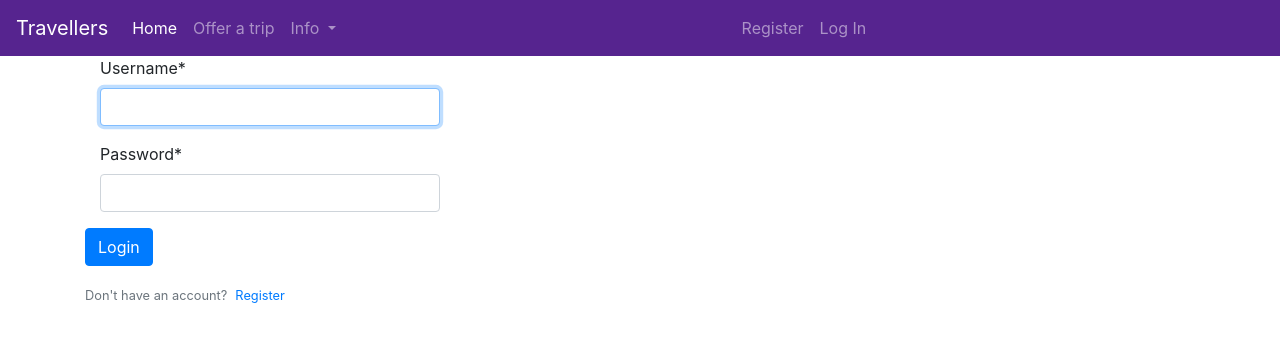
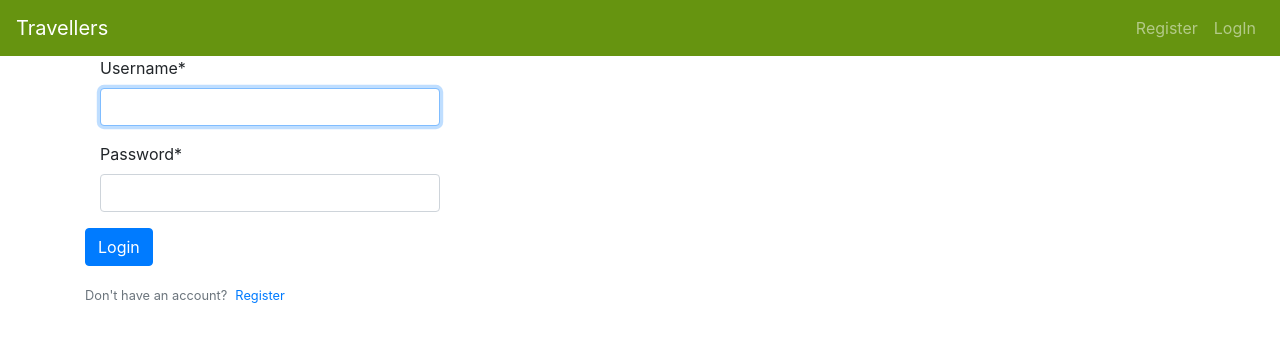
Before and after one commit to smartero/mysite, a Django app: page /login/ in a window 1280 px wide. Shown: the top 342 px of the page. Run offline with Django 3.2, Linux system fonts and the light colour scheme; some libraries are stand-ins or nearby versions.

Commit message:
corrected navbar

```diff
--- a/mysite/settings.py
+++ b/mysite/settings.py
@@ -126,3 +126,6 @@ STATICFILES_DIRS = [
 ]
 
 CRISPY_TEMPLATE_PACK = 'bootstrap4'
+
+LOGIN_REDIRECT_URL = 'index'
+LOGOUT_REDIRECT_URL = 'login'
--- a/polls/templates/polls/layout.html
+++ b/polls/templates/polls/layout.html
@@ -14,51 +14,51 @@
         <script src="https://cdnjs.cloudflare.com/ajax/libs/popper.js/1.14.6/umd/popper.min.js" integrity="sha384-wHAiFfRlMFy6i5SRaxvfOCifBUQy1xHdJ/yoi7FRNXMRBu5WHdZYu1hA6ZOblgut" crossorigin="anonymous"></script>
         <script src="https://stackpath.bootstrapcdn.com/bootstrap/4.2.1/js/bootstrap.min.js" integrity="sha384-B0UglyR+jN6CkvvICOB2joaf5I4l3gm9GU6Hc1og6Ls7i6U/mkkaduKaBhlAXv9k" crossorigin="anonymous"></script>
 
-
-
         <link rel="stylesheet" type="text/css" href="{% static 'polls/style.css' %}">
         <title>Travellers</title>
     </head>
   <body>
-    <nav class="navbar navbar-expand-lg navbar-dark" style="background-color: #56248f;">
-        <a class="navbar-brand" href="/">
+      <nav class="navbar navbar-expand-lg navbar-dark" style="background-color: #669410;">
+          <a class="navbar-brand" href="/">
             <!-- <img src="C:\Users\smartero\hello\project\static\logo3.svg" width="30" height="30" alt="" fill='white'> -->
             Travellers
         </a>
-        <button class="navbar-toggler" type="button" data-toggle="collapse" data-target="#navbarSupportedContent" aria-controls="navbarSupportedContent" aria-expanded="false" aria-label="Toggle navigation">
-          <span class="navbar-toggler-icon"></span>
-        </button>
+          <div class="navbar-collapse collapse w-100 order-1 order-md-0 dual-collapse2">
+          </div>
 
-        <div class="collapse navbar-collapse" id="navbarSupportedContent">
-          <ul class="navbar-nav mr-auto">
-            <li class="nav-item active"><a class="nav-link" href="/">Home<span class="sr-only">(current)</span></a></li>
-            <li class="nav-item"><a class="nav-link" href="/polls/offer">Offer a trip</a></li>
-            <li class="nav-item dropdown">
-              <a class="nav-link dropdown-toggle" href="#" id="navbarDropdown" role="button" data-toggle="dropdown" aria-haspopup="true" aria-expanded="false">
-                Info
-              </a>
-              <div class="dropdown-menu" aria-labelledby="navbarDropdown">
-                <a class="dropdown-item" href="/polls/resorts">Resorts</a>
-                <a class="dropdown-item" href="/polls/map">Map</a>
-                <a class="dropdown-item" href="/polls/weather">Weather</a>
-                <div class="dropdown-divider"></div>
-                <a class="dropdown-item" href="#">Something else here</a>
-              </div>
-            </li>
-          </ul>
+          <div class="navbar-collapse collapse w-100 order-2 dual-collapse2">
+              {% if request.user.first_name is not None %}
+              <span class="navbar-text">Hello, {{ user }}</span>
+              {% endif %}
+          </div>
+          <div class="navbar-collapse collapse w-100 order-3 dual-collapse2">
+              <ul class="navbar-nav ml-auto">
 
-        {% if request.user.is_authentificated %}
-        <ul class="navbar-nav mr-auto">
-                <li class="nav-item"><a class="nav-link" href="/polls/logout">Log Out</a></li>
-            </ul>
-        {% else %}
-            <ul class="navbar-nav mr-auto">
-                <li class="nav-item"><a class="nav-link" href="/polls/register">Register</a></li>
-                <li class="nav-item"><a class="nav-link" href="/polls/login">Log In</a></li>
-            </ul>
-        {% endif %}
-        </div>
-    </nav>
+                  {% if request.user.first_name is not None %}
+                  <li class="nav-item">
+                      <a class="nav-link" href="/polls/search">Search a trip</a>
+                      <li class="nav-item">
+                      <a class="nav-link" href="/polls/offer">Offer a trip</a>
+                      </li>
+                      <li class="nav-item">
+                      <a class="nav-link" href="/polls/logout">LogOut</a>
+                    </li>
+                  </li>
+                  {% else %}
+
+
+                  <li class="nav-item">
+                      <a class="nav-link" href="/polls/register">Register</a>
+                  </li>
+                      <li class="nav-item">
+                      <a class="nav-link" href="/polls/login">LogIn</a>
+                  </li>
+                  {% endif %}
+              </ul>
+          </div>
+      </nav>
+
+
     <main class="container">
         {% if messages %}
         {% for message in messages %}
--- a/polls/templates/polls/login.html
+++ b/polls/templates/polls/login.html
@@ -1,6 +1,7 @@
 {% extends 'polls/layout.html' %}
 {% load crispy_forms_tags %}
 {% block main %}
+
 <form action='/polls/login/' method='post'>
   {% csrf_token %}
   <div class="col-md-4 mb-3">
```
Also changed, not shown: db.sqlite3.
